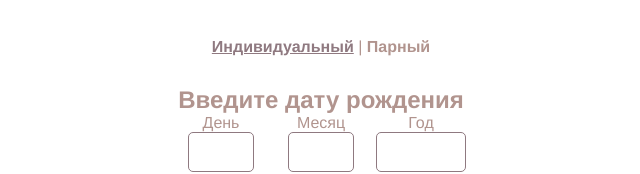
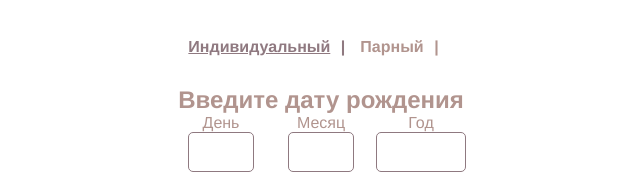
Before and after one commit to Dron84/tarot, a Vue app: page / in a window 1280 px wide. Shown: the top 174 px of the page, without its empty margins (319-959 px from the left). Built offline with nearby package versions, Linux system fonts and the light colour scheme.

Commit message:
add auto nav link

```diff
--- a/src/App.vue
+++ b/src/App.vue
@@ -1,13 +1,21 @@
 <template>
   <div id="app">
     <div id="nav">
-      <router-link to="/">Индивидуальный</router-link> |
-      <router-link to="/duble">Парный</router-link>
+      <router-link class="nav-link" :to="link.path" v-for="link in links" :key="link.path">{{link.title}}</router-link>
     </div>
     <router-view/>
   </div>
 </template>
-
+<script>
+  export default {
+      data:()=>({
+          links: [],
+      }),
+      created(){
+          this.links = this.$router.options.routes
+      }
+  }
+</script>
 <style lang="sass">
   @import "sass/vars"
   #app
@@ -24,7 +32,15 @@
       font-weight: bold
       color: $fore
       text-decoration: none
+      position: relative
+      margin: 0 30px 0 0
       &.router-link-exact-active
         color: $five
         text-decoration: underline
+      &::after
+        content: "|"
+        position: absolute
+        top: 0
+        right: -15px
+
 </style>
--- a/src/router/index.js
+++ b/src/router/index.js
@@ -8,11 +8,13 @@ Vue.use(VueRouter)
   {
     path: '/',
     name: 'Home',
+    title: 'Индивидуальный',
     component: Home
   },
   {
     path: '/duble',
     name: 'Duble',
+    title: 'Парный',
     // route level code-splitting
     // this generates a separate chunk (about.[hash].js) for this route
     // which is lazy-loaded when the route is visited.
```
